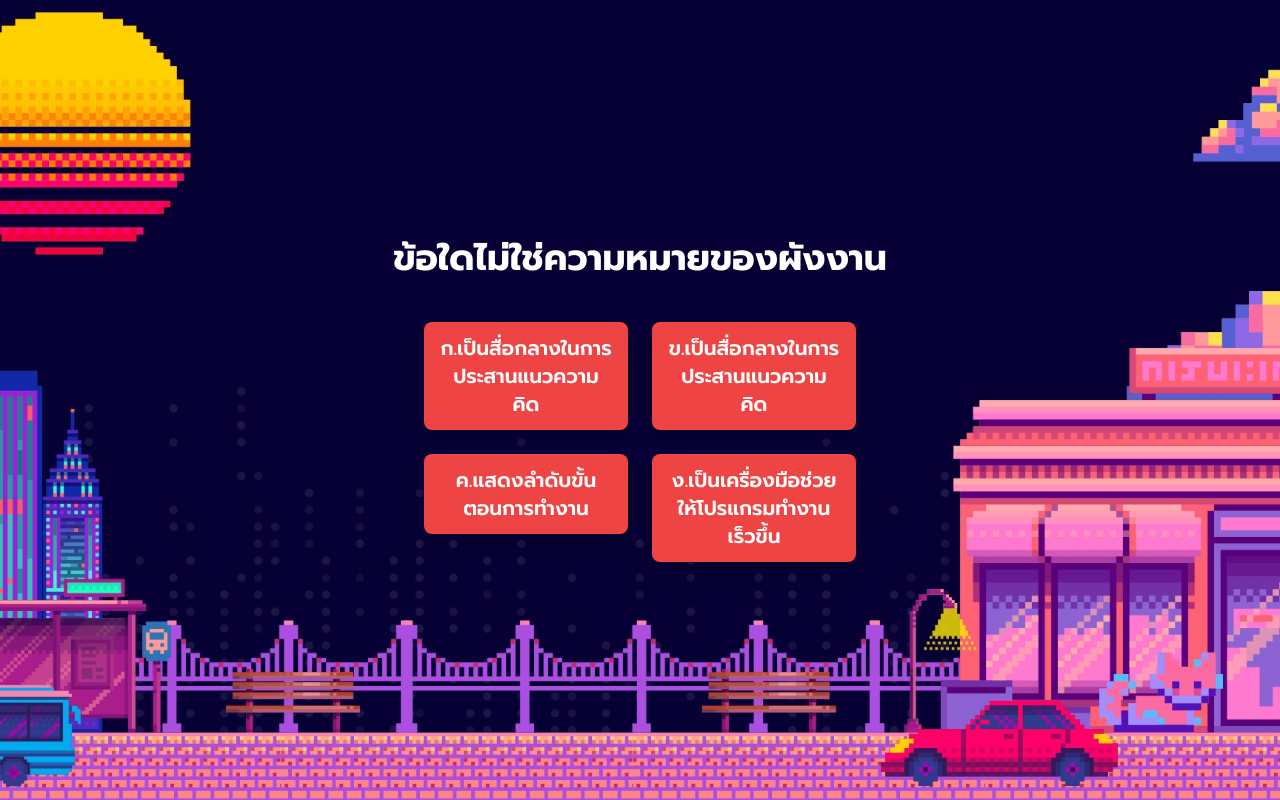
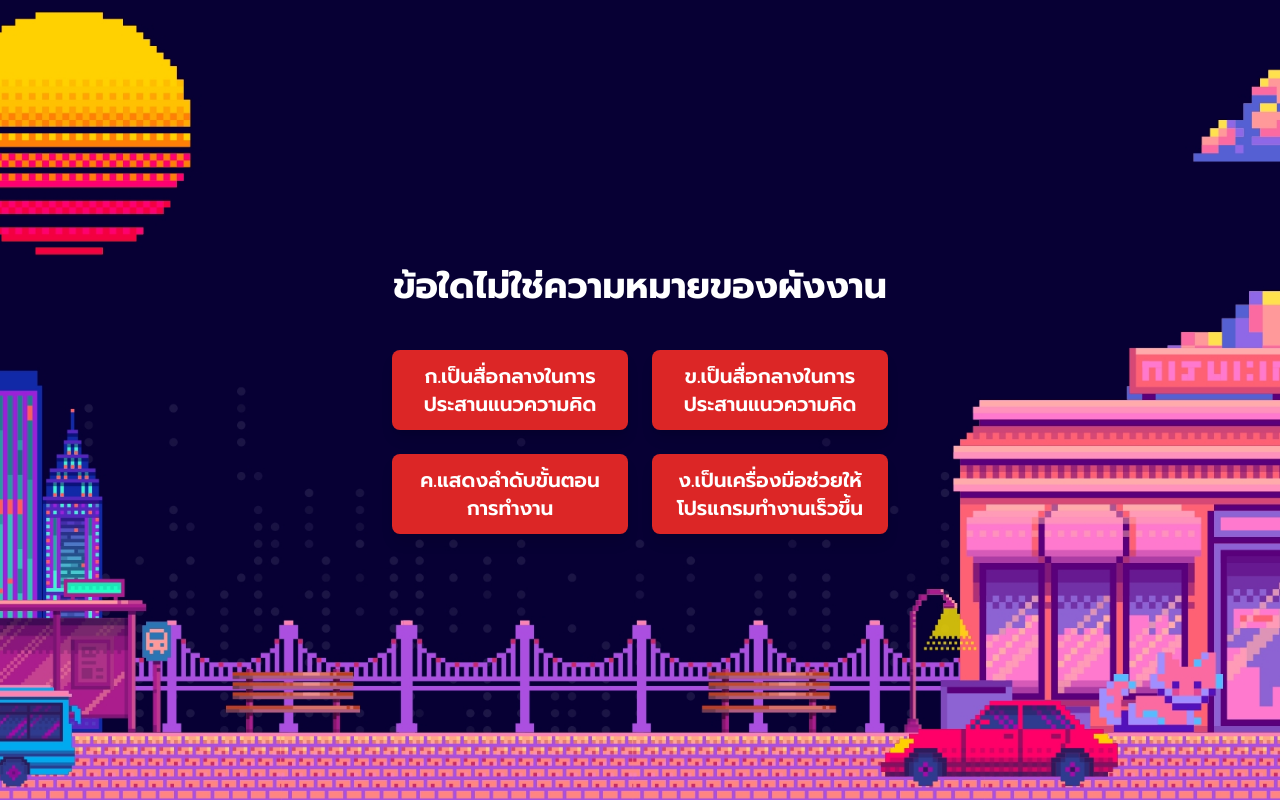
Before and after one commit to tripop0876449437/quizgame, a React (Vite) app: page /topic/1/question/1 in a window 1280 px wide. Built offline with nearby package versions, Linux system fonts and the light colour scheme.

Commit message:
add explanation 1

```diff
--- a/src/pages/Explanation.jsx
+++ b/src/pages/Explanation.jsx
@@ -39,7 +39,7 @@ const Explanation = () => {
       {nextPath && (
         <button
           onClick={() => navigate(nextPath)}
-          className="bg-red-600 text-white px-6 py-3 mt-6 rounded-lg hover:bg-blue-700 transition-all"
+          className="bg-red-600 text-white px-6 py-3 mt-6 rounded-lg hover:bg-red-700 transition-all"
         >
           ไปข้อต่อไป
         </button>
--- a/src/pages/Question.jsx
+++ b/src/pages/Question.jsx
@@ -13,12 +13,12 @@ const Question = ({ question, onAnswer, nextPath }) => {
     <div className="h-screen w-screen bg-quiz-bg bg-cover bg-center flex flex-col items-center justify-center text-white">
       <h1 className="text-2xl md:text-4xl font-bold mb-6 px-10 text-center">{question.question}</h1>
       <div className="h-5"></div>
-      <ul className="grid grid-cols-1 md:grid-cols-2 gap-6 w-full max-w-lg px-10">
+      <ul className="grid grid-cols-1 md:grid-cols-2 gap-6 w-full max-w-xl px-10">
         {question.options.map((option) => (
           <li key={option}>
             <button
               onClick={() => handleAnswerClick(option)}
-              className="bg-red-500 text-white py-3 px-4 rounded-lg w-full text-lg md:text-xl font-semibold shadow-lg hover:bg-blue-600 transition-all"
+              className="bg-red-600 text-white py-3 px-4 rounded-lg w-full text-lg md:text-xl font-semibold shadow-lg hover:bg-red-700 transition-all"
             >
               {option}
             </button>
```
